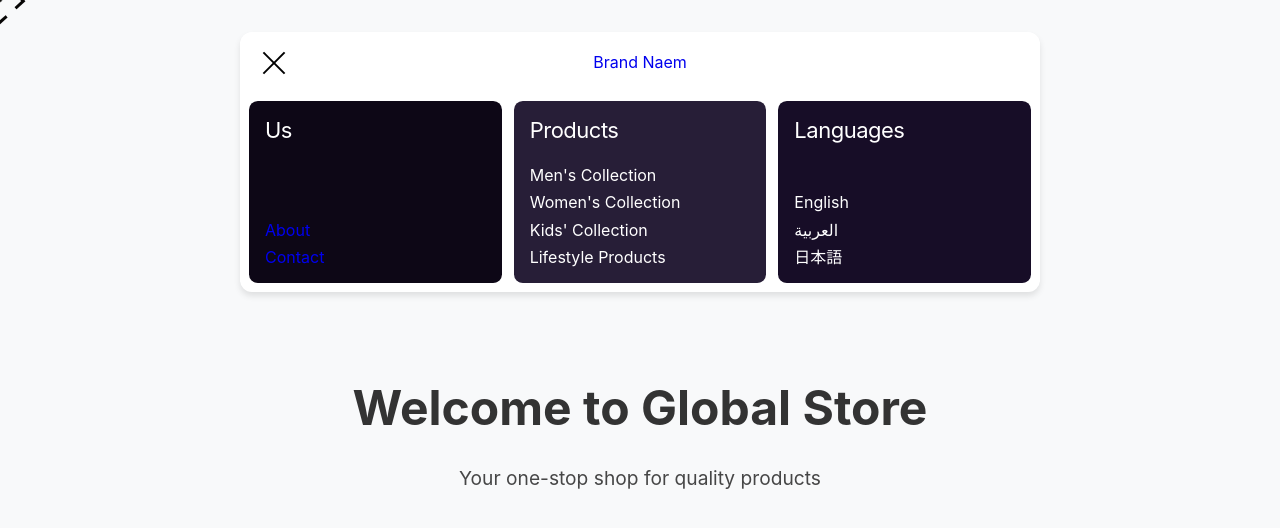
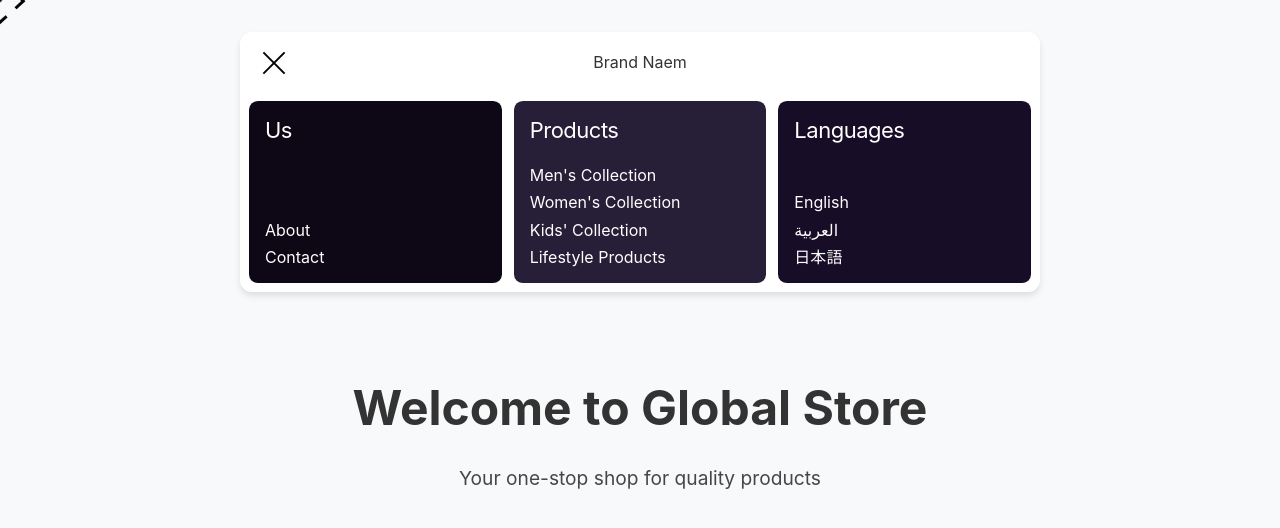
Before and after one commit to yiqi0110/arabic-eng-POC, a React (Create React App) app: page / in a window 1280 px wide. Both pictures are taken after a click on the button 273 px from the left and 62 px from the top of the page. Shown: the top 528 px of the page. Built offline with nearby package versions, Linux system fonts and the light colour scheme.

Commit message:
added animations to the navbar.

```diff
--- a/src/components/CardNav.jsx
+++ b/src/components/CardNav.jsx
@@ -1,10 +1,38 @@
 import { useContext, useEffect, useLayoutEffect, useRef, useState } from 'react';
-import { Link } from 'react-router-dom';
+import { useNavigate, useLocation, Link } from 'react-router-dom';
 import { gsap } from 'gsap';
 import './CardNav.css';
 import { LanguageContext } from '../App';
 import DecryptedText from './DecryptedText';
 import LanguageToggle from './LanguageToggle';
+
+function useSmartNavigation() {
+    const navigate = useNavigate();
+    const location = useLocation();
+
+    const smartNavigate = (path, hash = null) => {
+        const isHomePage = location.pathname === '/';
+
+        if (hash) {
+            if (isHomePage) {
+                // On home page, scroll to section
+                const element = document.getElementById(hash);
+                if (element) {
+                    gsap.to(window, { duration: 1, scrollTo: { y: `#${hash}`, offsetY: 120 } });
+                }
+            } else {
+                // Not on home page, navigate to home with hash
+                navigate(`/#${hash}`);
+                // Then let the home page handle the scroll when it loads
+            }
+        } else {
+            // Regular navigation
+            navigate(path);
+        }
+    };
+
+    return smartNavigate;
+}
 
 const CardNav = ({
     logo,
@@ -24,10 +52,9 @@ const CardNav = ({
     const navRef = useRef(null);
     const cardsRef = useRef([]);
     const tlRef = useRef(null);
+    const smartNavigate = useSmartNavigation();
 
     const isRTL = language === 'ar';
-
-    console.log(langRef.current);
 
     const calculateHeight = () => {
         const navEl = navRef.current;
@@ -154,6 +181,15 @@ const CardNav = ({
         }
     }, [isExpanded, isHamburgerOpen])
 
+    const handleSPALinkClick = (destination) => {
+        console.log(destination);
+        gsap.to(window, { duration: 1, scrollTo: { y: destination, offsetY: 120 } });
+    }
+    // document.getElementById("about-navLink")?.addEventListener("click", () => {
+    //     console.log("clicked");
+    //     gsap.to(window, { duration: 1, scrollTo: { y: "#about", offsetY: 120 } });
+    // });
+
     return (
         <div className={`card-nav-container ${className}`}>
             <nav ref={navRef} className={`card-nav ${isExpanded ? 'open' : ''}`} style={{ backgroundColor: baseColor }}>
@@ -171,13 +207,13 @@ const CardNav = ({
                     </div>
 
                     <div className="logo-container">
-                        <Link to="/" className='cursor-target'>
+                        <div onClick={() => smartNavigate('/')} className='cursor-target'>
                             <DecryptedText
                                 text='Brand Naem'
                                 animateOn='hover'
                                 revealDirection={isRTL ? "right" : "left"}
                             />
-                        </Link>
+                        </div>
                     </div>
                 </div>
 
@@ -194,20 +230,34 @@ const CardNav = ({
                                 {item.links?.map((lnk, i) => {
                                     if (lnk.langCode) {
                                         return (
-                                            <span
+                                            <div
                                                 key={`${lnk.langCode}-${i}`}
                                                 className="cursor-target"
                                                 aria-label={`Switch to ${lnk.label}`}
                                                 onClick={() => handleLanguageClick(lnk.langCode)}
                                             >
-                                                {lnk.label}
-                                            </span>
+                                                <DecryptedText
+                                                    text={lnk.label}
+                                                    animateOn='hover'
+                                                    revealDirection={isRTL ? "right" : "left"}
+                                                />
+                                            </div>
                                         )
                                     } else {
                                         return (
-                                            <a key={`${lnk.label}-${i}`} className="nav-card-link cursor-target" href={lnk.href} onClick={toggleMenu} aria-label={lnk.ariaLabel}>
-                                                {lnk.label}
-                                            </a>
+                                            <div
+                                                key={`${lnk.label}-navLink`}
+                                                className="nav-card-link cursor-target"
+                                                // to={lnk.href}
+                                                // onClick={toggleMenu}
+                                                onClick={() => smartNavigate(lnk.href.mainpath, lnk.href.sub)}
+                                                aria-label={lnk.ariaLabel}>
+                                                <DecryptedText
+                                                    text={lnk.label}
+                                                    animateOn='hover'
+                                                    revealDirection={isRTL ? "right" : "left"}
+                                                />
+                                            </div>
                                         )
                                     }
                                 })}
--- a/src/components/Header.jsx
+++ b/src/components/Header.jsx
@@ -27,8 +27,8 @@ const Header = () => {
       bgColor: "#0D0716",
       textColor: "#fff",
       links: [
-        { label: t('nav.about'), ariaLabel: t('nav.about'), href: "/#about" },
-        { label: t('nav.contact'), ariaLabel: t('nav.contact'), href: "/#contact" }
+        { label: t('nav.about'), ariaLabel: t('nav.about'), href: {mainpath: "/", sub: "about"} },
+        { label: t('nav.contact'), ariaLabel: t('nav.contact'), href: {mainpath: "/" ,sub: "contact"} }
       ]
     },
     {
@@ -47,7 +47,7 @@ const Header = () => {
       bgColor: "#170D27",
       textColor: "#fff",
       links: [
-        { label: "English", ariaLabel: "English", langCode: "en"},
+        { label: "English", ariaLabel: "English", langCode: "en" },
         { label: "العربية", ariaLabel: "العربية", langCode: "ar" },
         { label: "日本語", ariaLabel: "日本語", langCode: "ja" }
       ]
```
Lines whose indentation alone changed are shown as unchanged.
